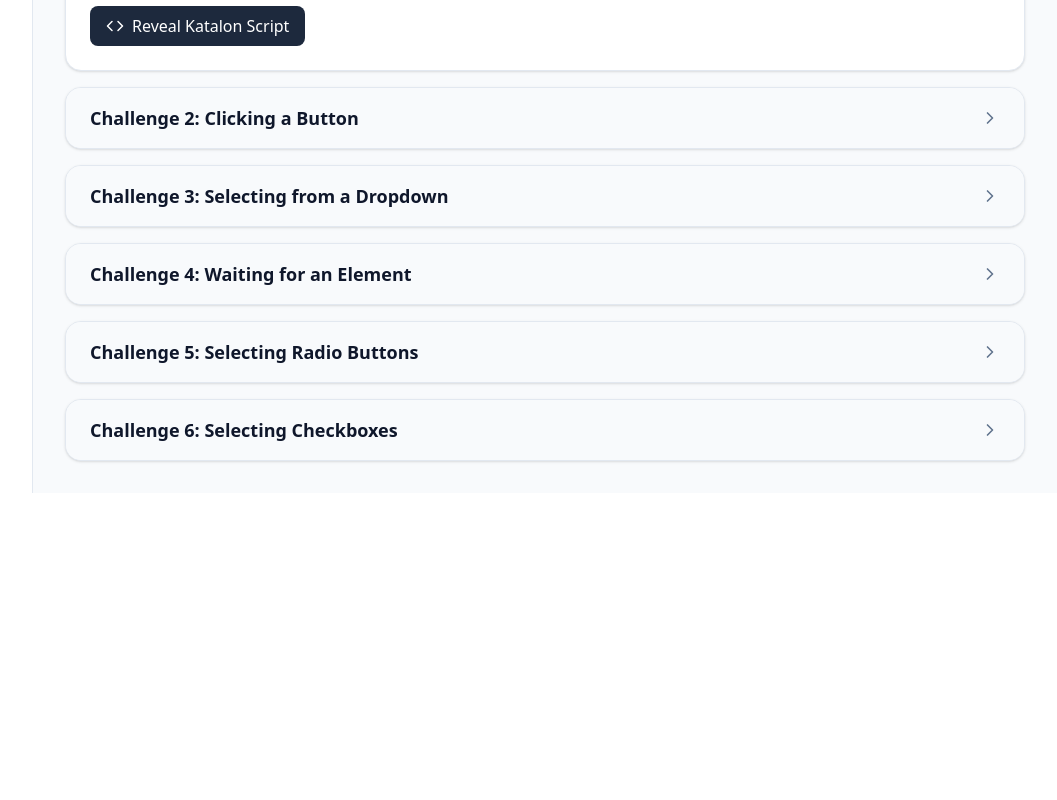
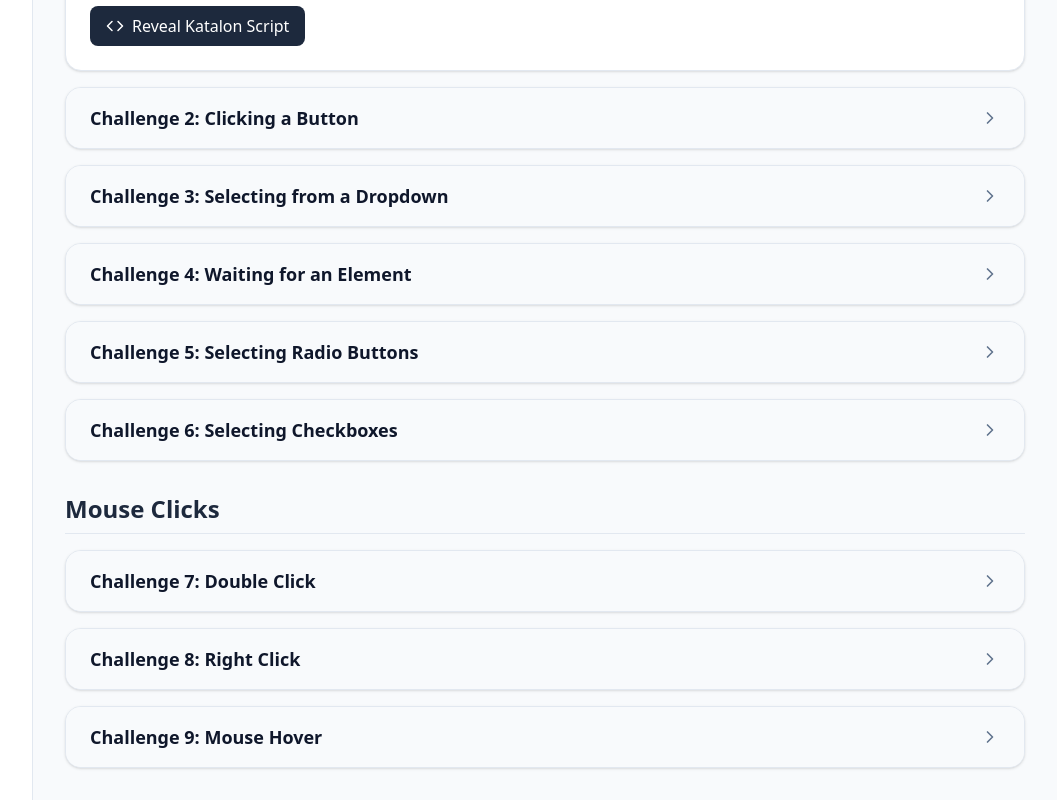
Before and after one commit to brandonchan-tokamak/qaautomationplayground, a React (Vite) app: page /#/tutorial in a window 1280 px wide. Shown: the part 747-1547 px from the top of the page, without its empty margins (223-1280 px from the left). Before the commit the page ends 1240 px from the top, so only its background shows below. Built offline with nearby package versions, Linux system fonts and the light colour scheme; no server answers.

Commit message:
feat: Add interactive elements to tutorial
Introduces new interactive elements for double-click and right-click actions within the tutorial section, enhancing practice scenarios for test automation. Also refactors the home page title and description for clarity.

```diff
--- a/src/pages/Home.tsx
+++ b/src/pages/Home.tsx
@@ -109,13 +109,10 @@ export default function Home() {
     <div className="space-y-8">
       <div className="bg-white dark:bg-slate-800 p-8 rounded-2xl shadow-sm border border-slate-200 dark:border-slate-700 transition-colors duration-200">
         <h1 className="text-3xl font-bold text-slate-900 dark:text-white mb-4">
-          Welcome to the Test Automation Playground
+          QA's Playground
         </h1>
         <p className="text-lg text-slate-600 dark:text-slate-300 max-w-3xl">
-          This is a locally hosted web application designed to help you practice
-          your test automation skills. It contains various UI elements and
-          scenarios that are commonly encountered when writing automated tests
-          using tools like Selenium, Playwright, Cypress, or Puppeteer.
+          practice practice practice practice practice practice practice practice practice practice practice practice practice practice practice
         </p>
       </div>
 
--- a/src/pages/Tutorial.tsx
+++ b/src/pages/Tutorial.tsx
@@ -25,7 +25,88 @@ const Lesson2Element = () => {
   );
 };
 
-const lessons = [
+const Lesson7Element = () => {
+  const [doubleClicked, setDoubleClicked] = useState(false);
+  return (
+    <div className="my-4 p-4 border rounded-lg bg-white dark:bg-slate-800 dark:border-slate-700 flex items-center gap-4">
+      <button
+        id="tutorial-double-click"
+        className="px-4 py-2 bg-indigo-600 text-white rounded-lg hover:bg-indigo-700 transition-colors"
+        onDoubleClick={() => {
+          setDoubleClicked(true);
+        }}
+      >
+        Double Click Me
+      </button>
+      {doubleClicked && (
+        <span className="text-emerald-600 dark:text-emerald-400 font-medium animate-in fade-in duration-300">
+          Double click successful!
+        </span>
+      )}
+    </div>
+  );
+};
+
+const Lesson8Element = () => {
+  const [rightClicked, setRightClicked] = useState(false);
+  const [leftClicked, setLeftClicked] = useState(false);
+  return (
+    <div className="my-4 p-4 border rounded-lg bg-white dark:bg-slate-800 dark:border-slate-700 flex items-center gap-4">
+      <button
+        id="tutorial-right-click"
+        className="px-4 py-2 bg-indigo-600 text-white rounded-lg hover:bg-indigo-700 transition-colors"
+        onClick={() => {
+          setLeftClicked(true);
+          setRightClicked(false);
+        }}
+        onContextMenu={(e) => {
+          e.preventDefault();
+          setRightClicked(true);
+          setLeftClicked(false);
+        }}
+      >
+        Right Click Me
+      </button>
+      {rightClicked && (
+        <span className="text-emerald-600 dark:text-emerald-400 font-medium animate-in fade-in duration-300">
+          Right click successful!
+        </span>
+      )}
+      {leftClicked && !rightClicked && (
+        <span className="text-rose-600 dark:text-rose-400 font-medium animate-in fade-in duration-300">
+          I said right click me, why did you do a left click?
+        </span>
+      )}
+    </div>
+  );
+};
+
+const Lesson9Element = () => {
+  const [hovered, setHovered] = useState(false);
+  return (
+    <div className="my-4 p-4 border rounded-lg bg-white dark:bg-slate-800 dark:border-slate-700 flex items-center gap-4">
+      <button
+        id="tutorial-hover"
+        className="px-4 py-2 bg-indigo-600 text-white rounded-lg hover:bg-indigo-700 transition-colors"
+        onMouseEnter={() => {
+          setHovered(true);
+        }}
+        onMouseLeave={() => {
+          setHovered(false);
+        }}
+      >
+        Hover Over Me
+      </button>
+      {hovered && (
+        <span className="text-emerald-600 dark:text-emerald-400 font-medium animate-in fade-in duration-300">
+          Hover successful!
+        </span>
+      )}
+    </div>
+  );
+};
+
+const formLessons = [
   {
     id: 'textbox',
     title: 'Challenge 1: Filling a Simple Textbox',
@@ -255,7 +336,7 @@ WebUI.openBrowser('https://brandonchan-tokamak.github.io/qaautomationplayground/
 WebUI.maximizeWindow()
 
 def challenge6 = new TestObject()
-challenge6.addProperty('xpath', ConditionType.EQUALS, "//h2[contains(text(), 'Challenge 6: Selecting Checkboxes')]")
+challenge6.addProperty('xpath', ConditionType.EQUALS, "//h3[contains(text(), 'Challenge 6: Selecting Checkboxes')]")
 WebUI.click(challenge6)
 
 def checkboxCovid = new TestObject()
@@ -274,8 +355,94 @@ WebUI.closeBrowser()`
   }
 ];
 
+const mouseClickLessons = [
+  {
+    id: 'double-click',
+    title: 'Challenge 7: Double Click',
+    description: 'Learn how to perform a double click action on an element.',
+    element: <Lesson7Element />,
+    script: `import com.kms.katalon.core.webui.keyword.WebUiBuiltInKeywords as WebUI
+import com.kms.katalon.core.testobject.TestObject
+import com.kms.katalon.core.testobject.ConditionType
+
+WebUI.openBrowser('https://brandonchan-tokamak.github.io/qaautomationplayground/#/tutorial')
+WebUI.maximizeWindow()
+
+def challenge7 = new TestObject()
+challenge7.addProperty('xpath', ConditionType.EQUALS, "//h3[contains(text(), 'Challenge 7: Double Click')]")
+WebUI.click(challenge7)
+
+def doubleClickBtn = new TestObject()
+doubleClickBtn.addProperty('xpath', ConditionType.EQUALS, "//button[@id='tutorial-double-click']")
+WebUI.doubleClick(doubleClickBtn)
+
+WebUI.delay(3)
+
+WebUI.closeBrowser()`
+  },
+  {
+    id: 'right-click',
+    title: 'Challenge 8: Right Click',
+    description: 'Learn how to perform a right click (context click) action on an element.',
+    element: <Lesson8Element />,
+    script: `import com.kms.katalon.core.webui.keyword.WebUiBuiltInKeywords as WebUI
+import com.kms.katalon.core.testobject.TestObject
+import com.kms.katalon.core.testobject.ConditionType
+
+WebUI.openBrowser('https://brandonchan-tokamak.github.io/qaautomationplayground/#/tutorial')
+WebUI.maximizeWindow()
+
+def challenge8 = new TestObject()
+challenge8.addProperty('xpath', ConditionType.EQUALS, "//h3[contains(text(), 'Challenge 8: Right Click')]")
+WebUI.click(challenge8)
+
+def rightClickBtn = new TestObject()
+rightClickBtn.addProperty('xpath', ConditionType.EQUALS, "//button[@id='tutorial-right-click']")
+WebUI.rightClick(rightClickBtn)
+
+WebUI.delay(3)
+
+WebUI.closeBrowser()`
+  },
+  {
+    id: 'hover',
+    title: 'Challenge 9: Mouse Hover',
+    description: 'Learn how to hover the mouse over an element.',
+    element: <Lesson9Element />,
+    script: `import com.kms.katalon.core.webui.keyword.WebUiBuiltInKeywords as WebUI
+import com.kms.katalon.core.testobject.TestObject
+import com.kms.katalon.core.testobject.ConditionType
+
+WebUI.openBrowser('https://brandonchan-tokamak.github.io/qaautomationplayground/#/tutorial')
+WebUI.maximizeWindow()
+
+def challenge9 = new TestObject()
+challenge9.addProperty('xpath', ConditionType.EQUALS, "//h3[contains(text(), 'Challenge 9: Mouse Hover')]")
+WebUI.click(challenge9)
+
+def hoverBtn = new TestObject()
+hoverBtn.addProperty('xpath', ConditionType.EQUALS, "//button[@id='tutorial-hover']")
+WebUI.mouseOver(hoverBtn)
+
+WebUI.delay(3)
+
+WebUI.closeBrowser()`
+  }
+];
+
+const lessonCategories = [
+  {
+    title: "Forms",
+    lessons: formLessons
+  },
+  {
+    title: "Mouse Clicks",
+    lessons: mouseClickLessons
+  }
+];
+
 export default function Tutorial() {
-  const [expandedLesson, setExpandedLesson] = useState<string | null>(lessons[0].id);
+  const [expandedLesson, setExpandedLesson] = useState<string | null>(formLessons[0].id);
   const [revealedScripts, setRevealedScripts] = useState<Record<string, boolean>>({});
 
   const toggleLesson = (id: string) => {
@@ -297,10 +464,11 @@ export default function Tutorial() {
       </div>
 
       <div className="space-y-8">
-        <div>
-          <h2 className="text-2xl font-bold text-slate-800 dark:text-slate-100 mb-4 border-b border-slate-200 dark:border-slate-700 pb-2">Forms</h2>
+        {lessonCategories.map((category, categoryIndex) => (
+          <div key={categoryIndex}>
+            <h2 className="text-2xl font-bold text-slate-800 dark:text-slate-100 mb-4 border-b border-slate-200 dark:border-slate-700 pb-2">{category.title}</h2>
             <div className="space-y-4">
-            {lessons.map((lesson) => (
+              {category.lessons.map((lesson) => (
                 <div key={lesson.id} className="bg-white dark:bg-slate-800 rounded-2xl shadow-sm border border-slate-200 dark:border-slate-700 overflow-hidden">
                   <button
                     className="w-full px-6 py-4 flex items-center justify-between bg-slate-50 dark:bg-slate-800/50 hover:bg-slate-100 dark:hover:bg-slate-700/50 transition-colors"
@@ -344,6 +512,7 @@ export default function Tutorial() {
               ))}
             </div>
           </div>
+        ))}
       </div>
     </div>
   );
```
Lines whose indentation alone changed are shown as unchanged.
